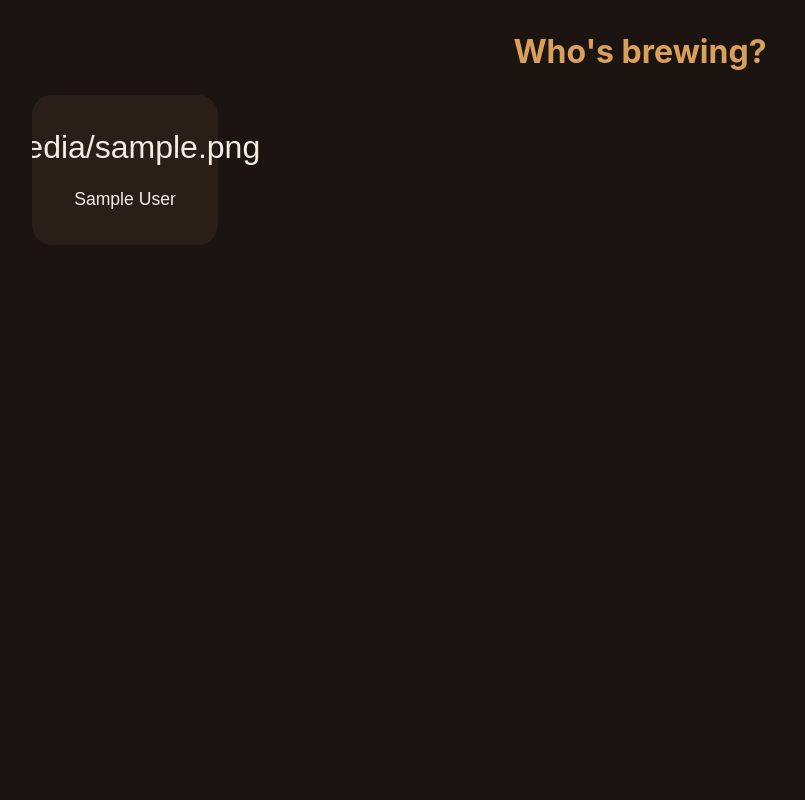
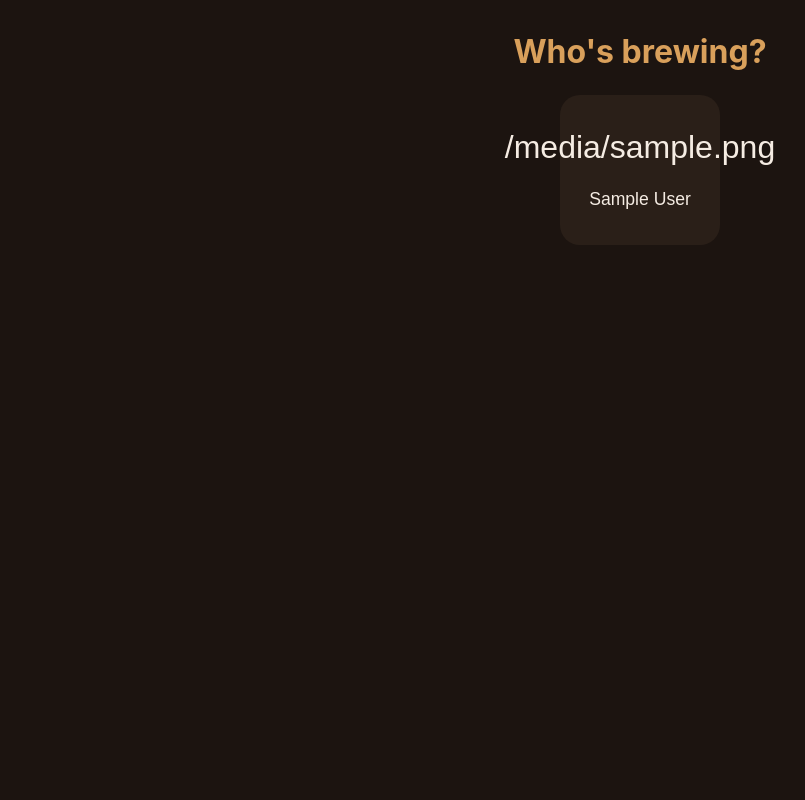
Before and after one commit to levylabpitt/espressolab, a FastAPI app: template espressolab/portal/templates/picker.html in a window 1280 px wide. Shown: the whole page, without its empty margins (0-805 px from the left). Run offline with FastAPI, Linux system fonts and the light colour scheme; the template is opened without the code that fills it: most values are stand-ins (such as "Sample title", 1, 10 or a date in 2020).

Commit message:
Fix picker grid centering (auto-fit instead of auto-fill)

```diff
--- a/espressolab/portal/static/style.css
+++ b/espressolab/portal/static/style.css
@@ -37,7 +37,8 @@ html, body {
 .grid {
   flex: 1;
   display: grid;
-  grid-template-columns: repeat(auto-fill, minmax(160px, 1fr));
+  grid-template-columns: repeat(auto-fit, 160px);
+  justify-content: center;
   gap: 20px;
   overflow-y: auto;
   align-content: start;
```
